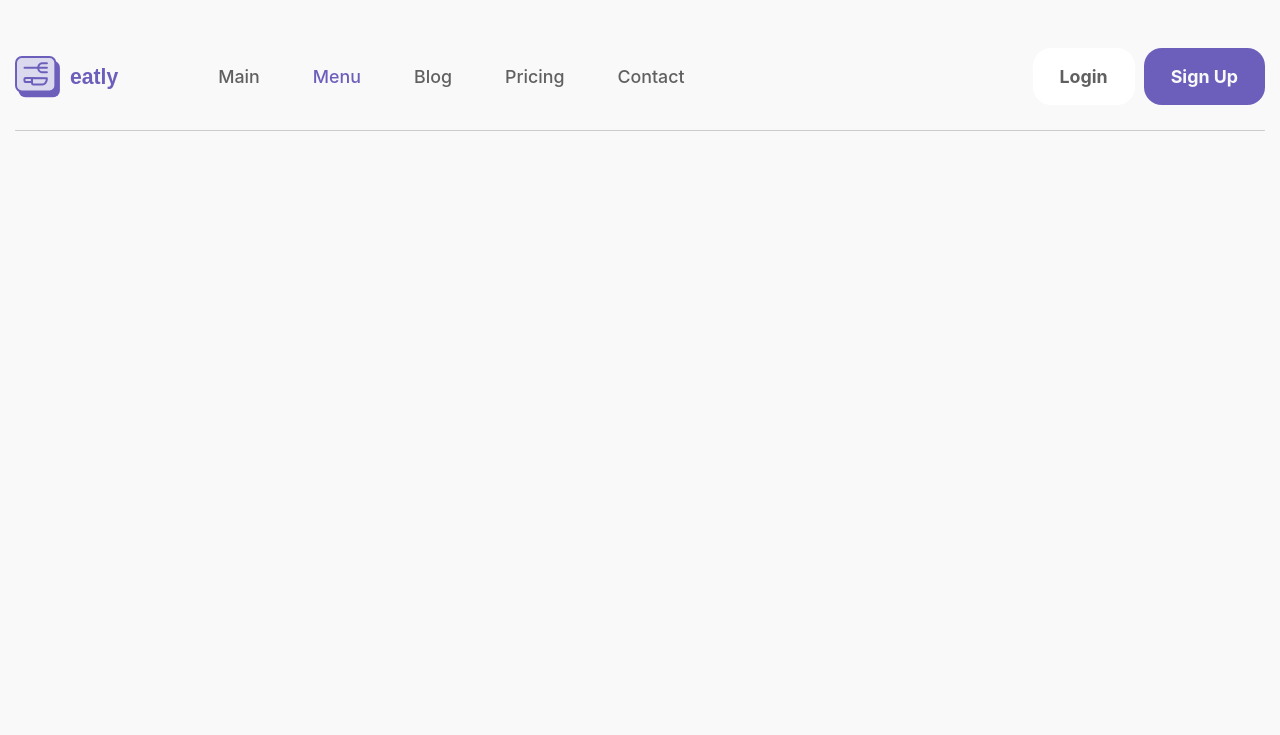
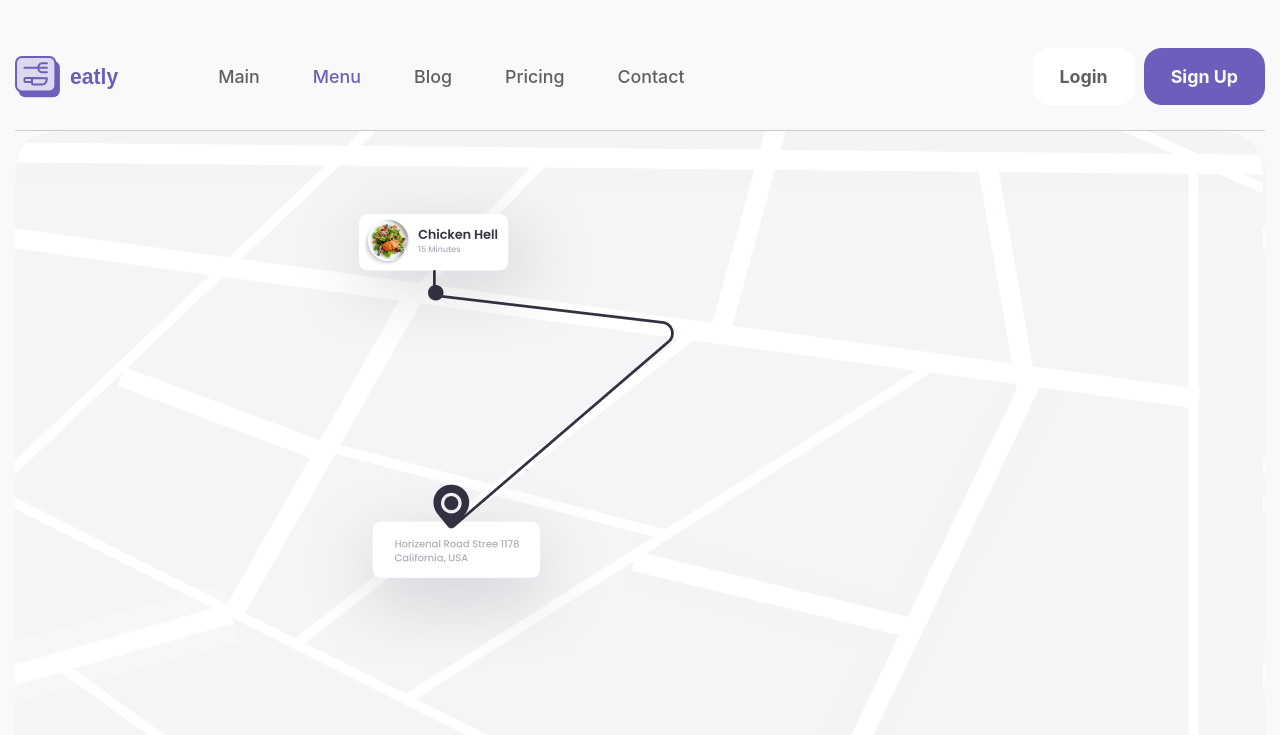
Before and after one commit to Keeelll1/eatly, a plain HTML site: page basket.html in a window 1280 px wide. Shown: the top 735 px of the page. Drawn offline with Linux system fonts and the light colour scheme; the site is published under a folder, as on GitHub Pages, so addresses that start at the root find nothing.

Commit message:
fix errors

```diff
--- a/css/basket.css
+++ b/css/basket.css
@@ -3,7 +3,7 @@
 .basket-map{
     width: 100%;
     height: 733px;
-    background: url('/images/map.png');
+    background: url('../images/map.png');
     position: relative;
     margin-bottom: 320px;
 }
```
